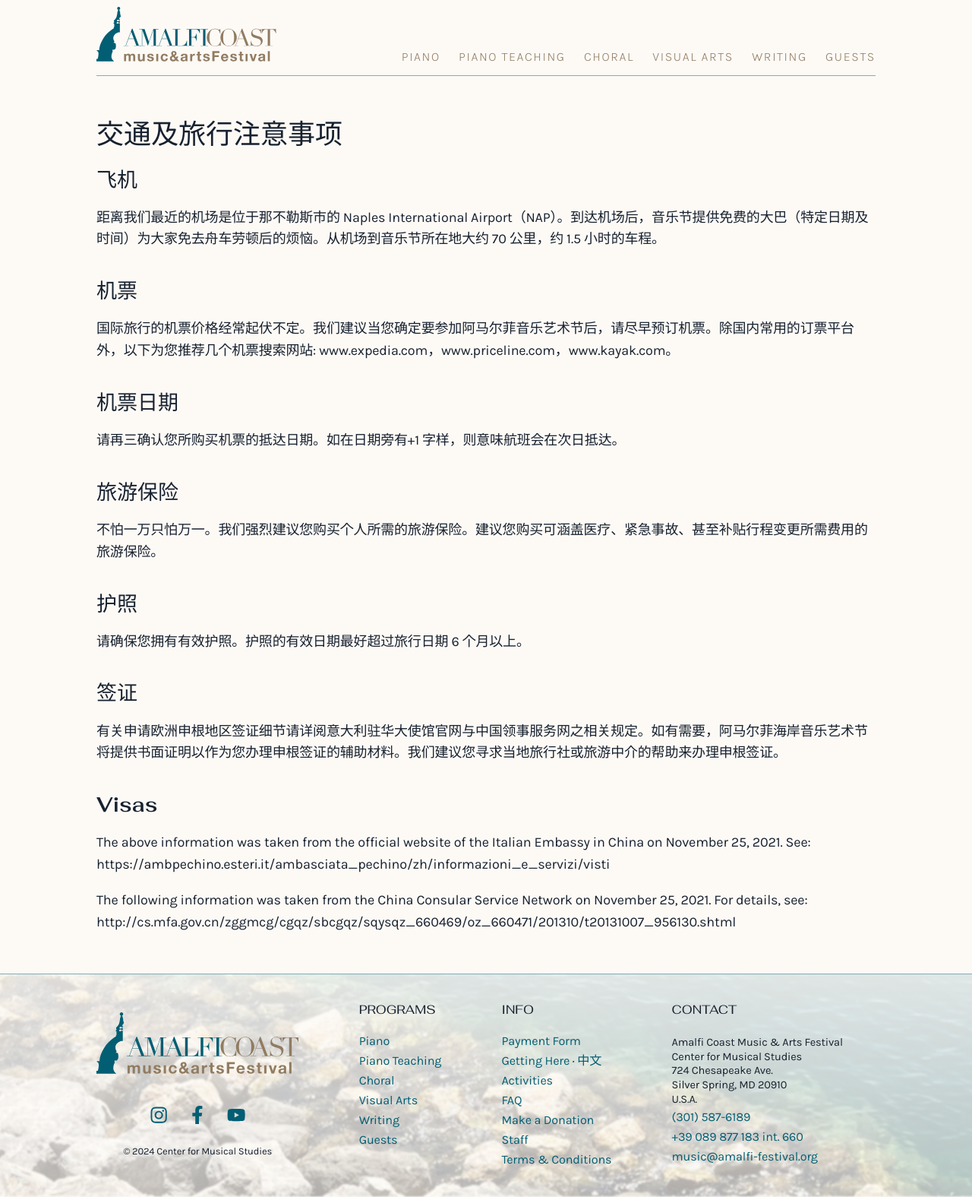
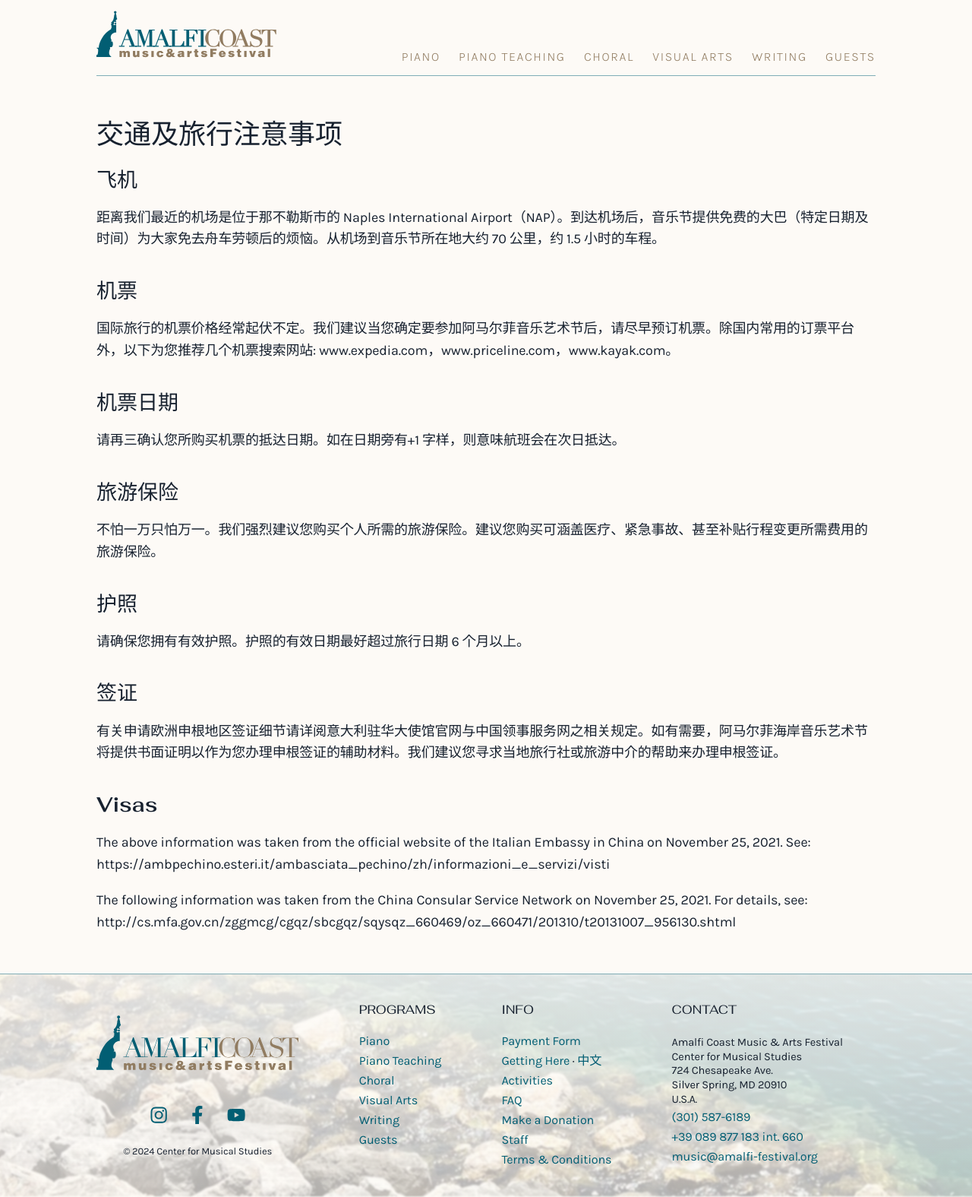
Before and after one commit to Amalfi-Festival/amalfi-festival-org, a Jekyll site: the page built from getting-here-zh.md, in a window 1280 px wide. Shown: the whole page at 76% size. Built offline with Jekyll 4.4.1, drawn with Linux system fonts in a browser that asks for light colours.

Commit message:
Update logos for readability

```diff
--- a/_includes/site/footer.html
+++ b/_includes/site/footer.html
@@ -28,8 +28,7 @@
     </nav>
 </div>
 <div>
-    {%- include site/logo.html -%}
-
+    {%- include site/logo.html href="#logo-footer" -%}
     <div id="social">
         <a href="{{ site.social.instagram }}"><svg><use xlink:href="#instagram" /></svg></a>
         <a href="{{ site.social.facebook }}"><svg><use xlink:href="#facebook" /></svg></a>
--- a/_includes/site/header.html
+++ b/_includes/site/header.html
@@ -1,6 +1,6 @@
 {% include site/logo.svg %}
 <header {% if page.webpage-data.header-blend-mode %}style="mix-blend-mode: {{ page.webpage-data.header-blend-mode }}"{% endif %}><div class="section-wrapper"><div class="content-wrapper">
-{%- include site/logo.html -%}
+{%- include site/logo.html href="#logo-header" -%}
 <nav>
     {%- include site/festival-links.html -%}
 </nav>
--- a/_includes/site/logo.html
+++ b/_includes/site/logo.html
@@ -1 +1 @@
-<a href="{{ site.baseurl }}{% link index.md %}" class="logo"><svg><use xlink:href="#logo" /></svg></a>
+<a href="{{ site.baseurl }}{% link index.md %}" class="logo"><svg><use xlink:href="{{ include.href }}" /></svg></a>
```
Also changed, not shown: _includes/site/home-logo.svg, _includes/site/logo.svg.
